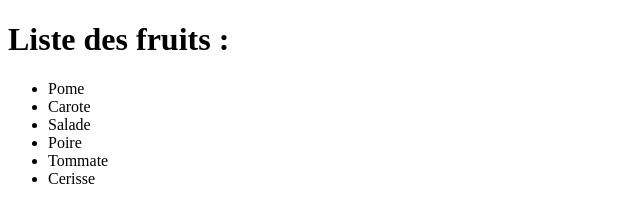
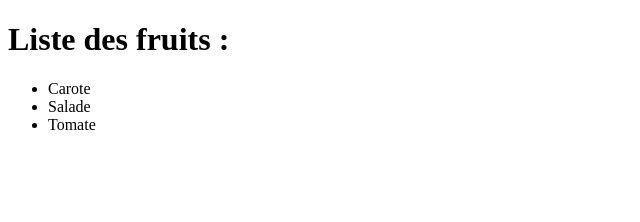
Before and after one commit to chapiechapo/git-rebaser-defit, a plain HTML site: page index.html in a window 1280 px wide. Shown: the whole page, without its empty margins (0-640 px from the left). Drawn offline with Linux system fonts and the light colour scheme.

Commit message:
Remove fruits from vegetable list

```diff
--- a/index.html
+++ b/index.html
@@ -10,12 +10,9 @@
     <body>
         <h1>Liste des fruits :</h1>
         <ul>
-            <li>Pome</li>
             <li>Carote</li>
             <li>Salade</li>
-            <li>Poire</li>
-            <li>Tommate</li>
-            <li>Cerisse</li>
+            <li>Tomate</li>
         </ul>
     </body>
 </html>
```
